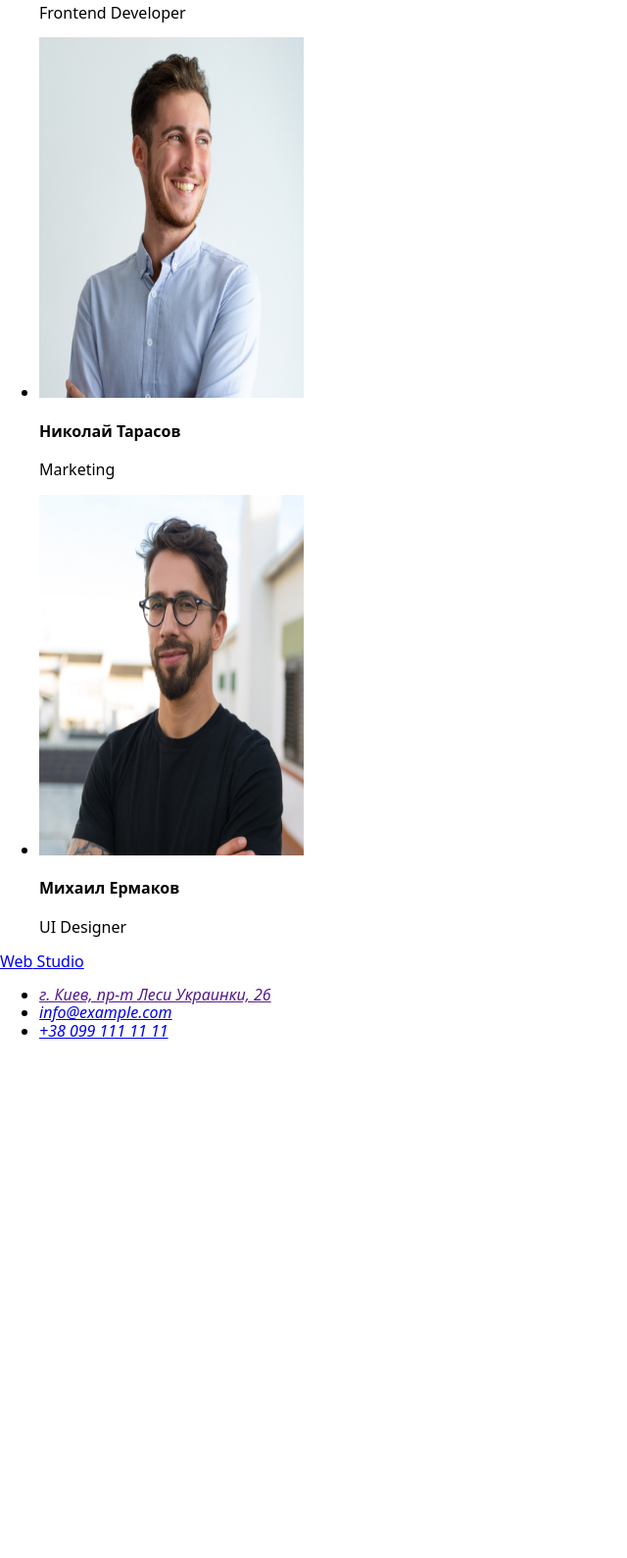
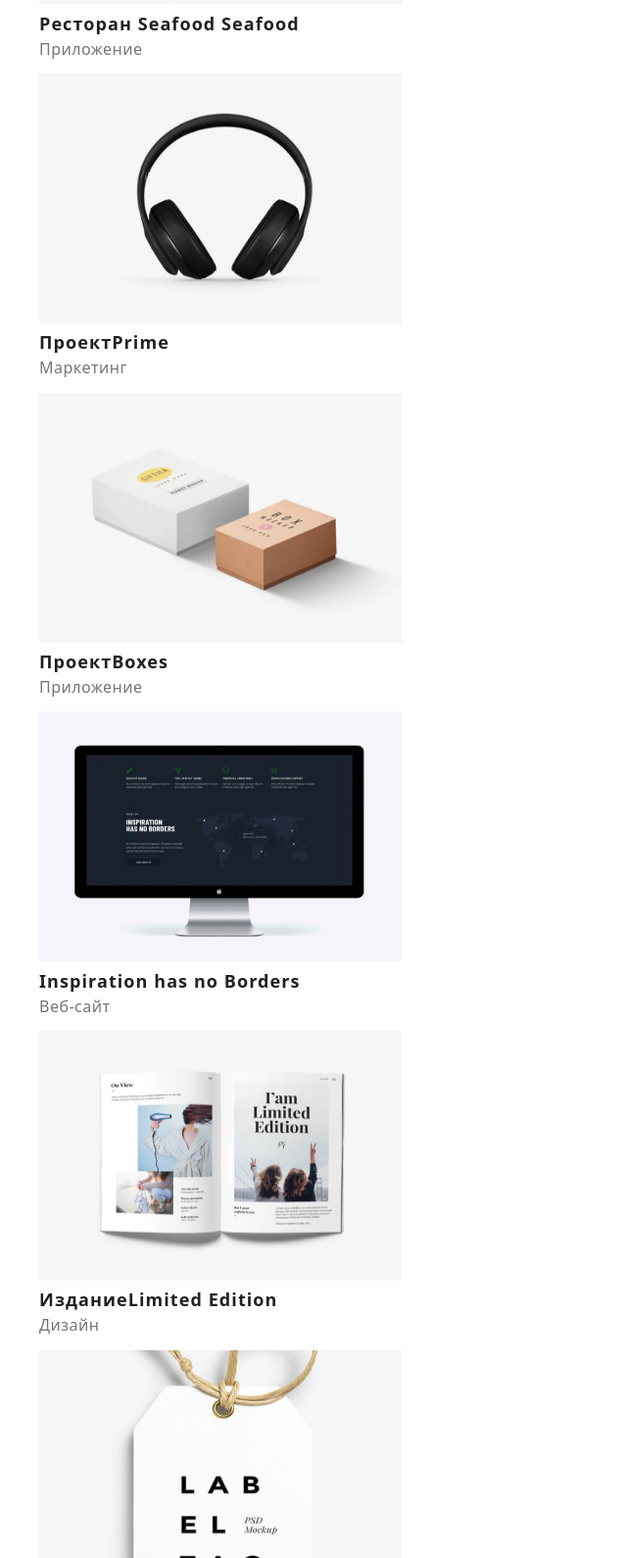
Before and after one commit to Galina-84/goit-markup-hw-02, a plain HTML site: page portfolio.html in a window 1280 px wide. Shown: the part 1210-2800 px from the top of the page at 98% size, without its empty margins (0-640 px from the left). Before the commit the page ends 2287 px from the top, so only its background shows below. Drawn offline with nearby package versions, Linux system fonts and the light colour scheme.

Commit message:
сделала CSS оформление файла

```diff
--- a/css/styles.css
+++ b/css/styles.css
@@ -73,8 +73,6 @@
   font-size: 16px;
   line-height: 1, 87;
   display: flex;
-  align-items: center;
-  text-align: center;
   letter-spacing: 0.06em;
   color: #ffffff;
   background-color: #2196f3;
@@ -105,17 +103,15 @@
   font-weight: 700;
   font-size: 36px;
   line-height: 1, 16;
-  text-align: center;
   letter-spacing: 0.03em;
   color: #212121;
 }
 
-.team-title {
-  font-family: "Roboto", sans-serif
+.team-titl {
+  font-family: Roboto;
   font-weight: 500;
   font-size: 16px;
-  line-height: 1,18;
-  text-align: center;
+  line-height: 19px;
   letter-spacing: 0.03em;
   color: #212121;
 }
@@ -124,8 +120,7 @@
   font-family: "Roboto", sans-serif
   font-weight: 400;
   font-size: 16px;
-  line-height: 1,18;
-  text-align: center;
+  line-height: 1,18
   letter-spacing: 0.03em;
   color: #757575;
 }
--- a/css/styles2.css
+++ b/css/styles2.css
@@ -0,0 +1,117 @@
+.link {
+    text-decoration: none;
+}
+.list {
+    list-style: none;
+}
+.address {
+    font-style: normal;
+
+}
+
+.logo-link {
+    font-family: "Raleway", sans-serif;
+    font-weight: 700;
+    font-size: 26px;
+    line-height: 1, 19;
+    letter-spacing: 0.03em;
+    color: black;
+}
+
+.logo-link-footer {
+    font-family: "Raleway", sans-serif;
+    font-weight: 700;
+    font-size: 26px;
+    line-height: 1, 19;
+    letter-spacing: 0.03em;
+    color: white;
+}
+
+.logo-link-web {
+    font-family: "Raleway", sans-serif;
+    font-weight: 700;
+    font-size: 26px;
+    line-height: 1, 19;
+    letter-spacing: 0.03em;
+    color: #2196f3;
+}
+.navigation-link {
+    font-family: "Roboto", sans-serif;
+    font-weight: 500;
+    font-size: 14px;
+    line-height: 1, 14;
+    letter-spacing: 0.02em;
+    color: #212121;
+    }
+
+.navactiv-link:hover,
+.navactiv-link:focus {
+    color: #2196F3;
+}
+
+.email-link,
+.tel-link {
+    font-family: "Roboto", sans-serif;
+    font-weight: 500;
+    font-size: 14px;
+    line-height: 1, 14;
+    letter-spacing: 0.02em;
+    color: #757575;
+}
+
+.modal-btn {
+    font-family: "Roboto", sans-serif;
+    font-weight: 500;
+    font-size: 16px;
+    line-height: 1, 6px;
+    letter-spacing: 0.03em;
+    color: #212121;
+    background-color: #f5f4fa;
+    cursor: pointer;
+}
+
+.modal-activbtn {
+    color: #ffffff;
+    background-color: #2196f3;
+}
+
+.img-title {
+    font-family: "Roboto", sans-serif
+    font-weight: 700;
+    font-size: 18px;
+    line-height: 2px;
+    letter-spacing: 0.06em;
+    color: #212121;
+}
+
+.img-description {
+    font-family: "Roboto", sans-serif
+    font-weight: 400;
+    font-size: 16px;
+    line-height: 1,87px;
+    letter-spacing: 0.03em;
+    color: #757575;
+}
+
+.footer {
+    background-color: #2F303A ;
+}
+
+.mail-link-footer,
+.tel-link-footer {
+    font-family: "Roboto", sans-serif
+    font-weight: 400;
+    font-size: 14px;
+    line-height: 1,71px;
+    letter-spacing: 0.03em;
+    color: rgba(255, 255, 255, 0.6);
+}
+
+.address-link {
+    font-family: "Roboto", sans-serif
+    font-weight: 400;
+    font-size: 14px;
+    line-height: 1,71px;
+    letter-spacing: 0.03em;
+    color: #FFFFFF;
+}
--- a/index.html
+++ b/index.html
@@ -5,12 +5,12 @@
     <meta http-equiv="X-UA-Compatible" content="IE=edge">
     <meta name="viewport" content="width=device-width, initial-scale=1.0">
     <title>вебстудио</title>
-    <link rel="stylesheet" href="link rel="preconnec" href="https://fonts.gstatic.com">
+    <link rel="stylesheet" href="preconnec" href="https://fonts.gstatic.com">
     <link href="https://fonts.googleapis.com/css2?family=Oleo+Script&family=Raleway:wght@700&family=Roboto:wght@400;500;700;900&display=swap"
           rel="stylesheet">">
     <link rel="stylesheet" href="https://cdnjs.cloudflare.com/ajax/libs/modern-normalize/1.0.0/modern-normalize.min.css"
           integrity="sha512-ISS7cAi1PEhQ8jnbJpJZMd29NlhNj4AWYyLOSp2CE/CsHxTCu+r+t0D2yoJudVrd0/8fTVPUVDzY5Tvli75u/g=="
-          crossorigin="anonymous" />">
+          crossorigin="anonymous">
     <link rel="stylesheet" href="./css/styles.css">
 </head>
 <body>
--- a/portfolio.html
+++ b/portfolio.html
@@ -6,13 +6,12 @@
     <meta http-equiv="X-UA-Compatible" content="IE=edge">
     <meta name="viewport" content="width=device-width, initial-scale=1.0">
     <title>портфолио</title>
-    <link rel="stylesheet" href="link rel=" preconnec" href="https://fonts.gstatic.com">
-    <link
-        href="https://fonts.googleapis.com/css2?family=Oleo+Script&family=Raleway:wght@700&family=Roboto:wght@400;500;700;900&display=swap"
-        rel="stylesheet">">
+    <link rel="stylesheet" href="preconnect" href="https://fonts.gstatic.com">
+    <link href="https://fonts.googleapis.com/css2?family=Raleway:wght@700&family=Roboto:wght@400;500;700&display=swap"
+          rel="stylesheet">
     <link rel="stylesheet" href="https://cdnjs.cloudflare.com/ajax/libs/modern-normalize/1.0.0/modern-normalize.min.css"
-        integrity="sha512-ISS7cAi1PEhQ8jnbJpJZMd29NlhNj4AWYyLOSp2CE/CsHxTCu+r+t0D2yoJudVrd0/8fTVPUVDzY5Tvli75u/g=="
-        crossorigin="anonymous" />">
+          integrity="sha512-ISS7cAi1PEhQ8jnbJpJZMd29NlhNj4AWYyLOSp2CE/CsHxTCu+r+t0D2yoJudVrd0/8fTVPUVDzY5Tvli75u/g=="
+          crossorigin="anonymous">
     <link rel="stylesheet" href="./css/styles2.css">
 </head>
 <body>
@@ -25,7 +24,7 @@
                     <a class="navigation-link link" href="index.html">Студия</a>
                 </li>
                 <li class="navigation-item">
-                    <a class="navigation-link link" href="portfolio.html">Портфолио</a>
+                    <a class="navactiv-link link" href="portfolio.html">Портфолио</a>
                 </li>
                 <li class="navigation-item">
                     <a class="navigation-link link" href="">Контакты</a>
@@ -46,7 +45,7 @@
             <!-- filters -->
             <ul class="button-list list">
                 <li class="button-item">
-                    <button class="modal-btn" type="button">Все</button>
+                    <button class="modal-activbtn" type="button">Все</button>
                 </li>
                 <li>
                     <button class="modal-btn" type="button">Веб-сайты</button>
@@ -65,38 +64,57 @@
             <!-- portfolio -->
             <ul class="portfolio-list list">
                 <li class="portfolio-item">
-                    <img class="portfoio-list-img" src="./images/our team/igor.jpg" alt="мужчина с бородой" width="270"
-                        height="368">
-                    <h4 class="team-title">Игорь Демьяненко</h4>
-                    <p class="team-description" lang="en">Prodact Designer</p>
+                    <img class="portfoio-list-img" src="./images.portfolio/технокряк.jpg" alt="ноутбук с сайтом" width="370" height="255,3">
+                    <h1 class="img-title">Технокряк</h4>
+                    <p class="img-description">Веб-сайт</p>
                 </li>
-                <li class="team-item">
-                    <img class="team-list-img" src="./images/our team/olga.jpg" alt="молодая женщина с белыми волосами"
-                        width="270" height="368">
-                    <h4 class="team-title">Ольга Репина</h4>
-                    <p class="team-description" lang="en">Frontend Developer</p>
+                <li class="portfolio-item">
+                    <img class="portfolio-list-img" src="./images.portfolio/постер.jpg" alt="баскетболисты" width="370" height="255,3">
+                    <h1 class="img-title">Постер<span lang="en">New Orlean vs Golden Star</span></h4>
+                    <p class="img-description">Дизайн</p>
                 </li>
-                <li class="team-item">
-                    <img class="team-list-img" src="./images/our team/nikolay.jpg" alt="молодой мужчина улыбается"
-                        width="270" height="368">
-                    <h4 class="team-title">Николай Тарасов</h4>
-                    <p class="team-description" lang="en">Marketing</p>
+                <li class="portfolio-item">
+                    <img class="portfolio-list-img" src="./images.portfolio/ресторан Seafood.jpg" alt="логотип ресторана" width="370" height="255,3">
+                    <h1 class="img-title">Ресторан Seafood <span lang="en">Seafood</span></h4>
+                    <p class="img-description">Приложение</p>
                 </li>
-                <li class="team-item">
-                    <img class="team-list-img" src="./images/our team/mihail.jpg" alt="молодой мужчина в очках"
-                        width="270" height="368">
-                    <h4 class="team-title">Михаил Ермаков</h4>
-                    <p class="team-description" lang="en">UI Designer</p>
+                <li class="portfolio-item">
+                    <img class="portfolio-list-img" src="./images.portfolio/prime.jpg" alt="наушники" width="370" height="255,3">
+                    <h1 class="img-title">Проект<span lang="en">Prime</span></h4>
+                    <p class="img-description">Маркетинг</p>
                 </li>
+                <li class="portfolio-item">
+                    <img class="portfolio-list-img" src="./images.portfolio/boxes.jpg" alt="две коробки" width="370" height="255,3">
+                    <h1 class="img-title">Проект<span lang="en">Boxes</span></h1>
+                    <p class="img-description">Приложение</p>
+                </li>
+                <li class="portfolio-item">
+                    <img class="portfolio-list-img" src="./images.portfolio/inspiration.jpg" alt="монитор с темным экраном" width="370" height="255,3">
+                    <h1 class="img-title" lang="en">Inspiration has no Borders</h1>
+                    <p class="img-description">Веб-сайт</p>
+                </li>
+                <li class="portfolio-item">
+                    <img class="portfolio-list-img" src="./images.portfolio/издание.jpg" alt="открытая книга" width="370" height="255,3">
+                    <h1 class="img-title">Издание<span lang="en">Limited Edition</span></h1>
+                    <p class="img-description">Дизайн</p>
+                </li>
+                <li class="portfolio-item">
+                    <img class="portfolio-list-img" src="./images.portfolio/лаб.jpg" alt="карточка-брелок" width="370" height="255,3">
+                    <h1 class="img-title">Проект<span lang="en">LAB</span></h1>
+                    <p class="img-description">Маркетинг</p>
+                </li>
+                <li class="portfolio-item" >
+                    <img class="portfolio-list-img" src="./images.portfolio/growing business.jpg" alt="человек работает с ноутом" width="370" height="255,3">
+                    <h1 class="img-title" lang="en">Growing Business</h1>
+                    <p class="img-description">Приложение</p>
+                 </li>
             </ul>
         </section>
     </main>
     <footer class="footer">
         <nav class="navigation">
             <a class="logo-link-footer link" lang="en" href="index.html">
-                <span class="logo-link-web">Web</span>
-                Studio
-            </a>
+                <span class="logo-link-web">Web</span>Studio</a>
         </nav>
         <address class="address">
             <ul class="contact-list list">
@@ -113,5 +131,4 @@
         </address>
     </footer>
 </body>
-
 </html>
```
